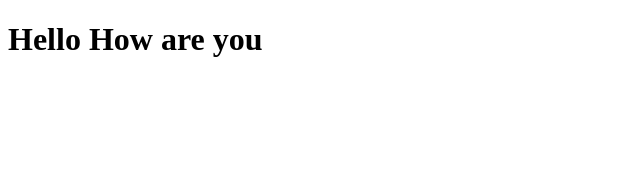
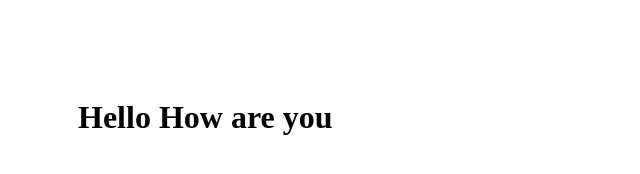
Before and after one commit to pintusharma803/checking, a plain HTML site: page index.html in a window 1280 px wide. Shown: the whole page, without its empty margins (0-640 px from the left). Drawn offline with Linux system fonts and the light colour scheme.

Commit message:
something add in style

```diff
--- a/style.css
+++ b/style.css
@@ -1,3 +1,5 @@
 body{
     margin-top: 20;
+    margin-bottom: 20;
+    padding: 70px;
 }
```
